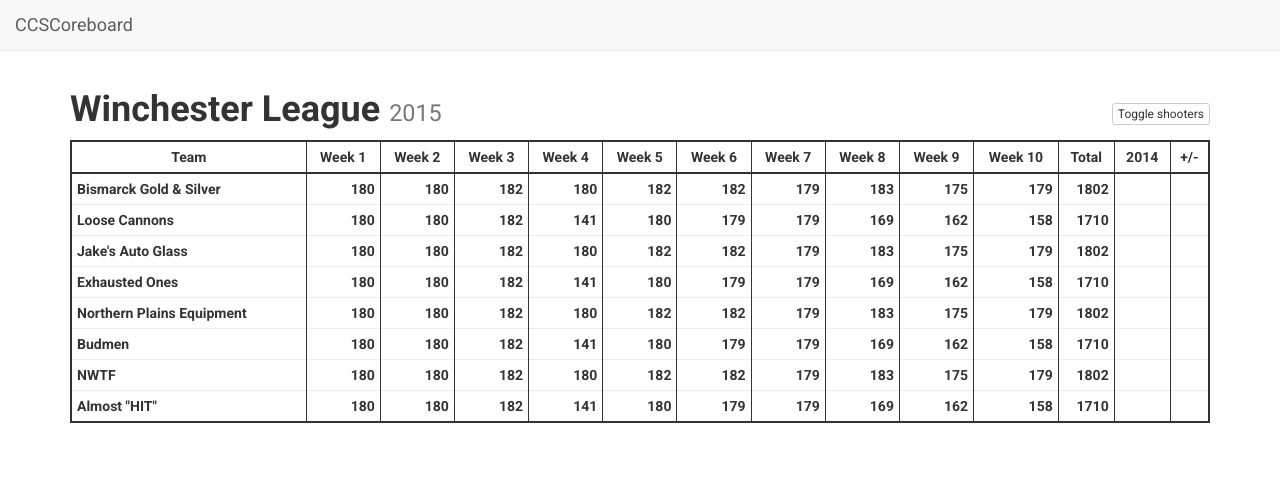
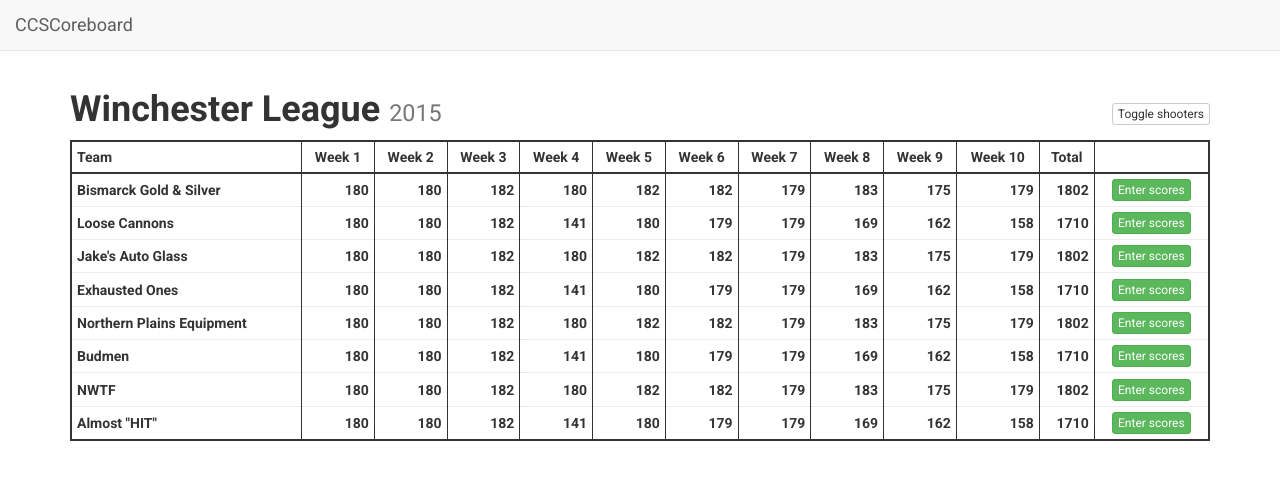
Before and after one commit to briannelson/scoreboard, a Jekyll site: the page built from sporting-clays/2015/winchester/index.html, in a window 1280 px wide. Shown: the top 480 px of the page. Built offline with Jekyll 4.4.1, drawn with Linux system fonts in a browser that asks for light colours; nearby versions of some CDN libraries.

Commit message:
Make better tables

```diff
--- a/css/main.scss
+++ b/css/main.scss
@@ -29,13 +29,25 @@ h6 {
   position: relative;
   top: 13px;
 }
+.score-table>tbody>tr>td {
+  vertical-align: middle;
+}
 .score-table.expanded {
   tbody tr.team td {
     background: #dff0d8;
   }
+  &.table-bordered>tbody>tr.team>td {
+    border-top: 2px solid #333;
+  }
 }
 .score-table.collapsed {
   tbody tr.shooter {
+    display: none;
+  }
+  &.table-bordered>thead>tr>th.prev {
+    border-right-color: #fff;
+  }
+  thead tr span {
     display: none;
   }
 }
@@ -64,6 +76,10 @@ tbody td {
 }
 .table-bordered>thead>tr>th {
   border-color: #333;
+  text-align: center;
+  &:first-child {
+    text-align: left;
+  }
 }
 .table-bordered>tbody>tr.team>td,
 .table-bordered>tbody>tr>td.name {
@@ -90,7 +106,6 @@ tbody td {
 .table-hover>tbody>tr:hover>td.adj {
   background: #dff0d8;
 }
-
-.expanded.table-bordered>tbody>tr.team>td {
-  border-top: 2px solid #333;
+.team-actions {
+  text-align: center;
 }
--- a/sporting-clays/2015/winchester/index.html
+++ b/sporting-clays/2015/winchester/index.html
@@ -14,20 +14,20 @@ layout: default
   <table class="table table-condensed table-bordered table-hover score-table collapsed">
     <thead>
       <tr>
-        <th colspan="2" class="text-center">Team</th>
-        <th colspan="3" class="text-center">Week 1</th>
-        <th colspan="3" class="text-center">Week 2</th>
-        <th colspan="3" class="text-center">Week 3</th>
-        <th colspan="3" class="text-center">Week 4</th>
-        <th colspan="3" class="text-center">Week 5</th>
-        <th colspan="3" class="text-center">Week 6</th>
-        <th colspan="3" class="text-center">Week 7</th>
-        <th colspan="3" class="text-center">Week 8</th>
-        <th colspan="3" class="text-center">Week 9</th>
-        <th colspan="3" class="text-center">Week 10</th>
-        <th class="text-center">Total</th>
-        <th class="text-center">2014</th>
-        <th class="text-center">+/-</th>
+        <th colspan="2">Team</th>
+        <th colspan="3">Week 1</th>
+        <th colspan="3">Week 2</th>
+        <th colspan="3">Week 3</th>
+        <th colspan="3">Week 4</th>
+        <th colspan="3">Week 5</th>
+        <th colspan="3">Week 6</th>
+        <th colspan="3">Week 7</th>
+        <th colspan="3">Week 8</th>
+        <th colspan="3">Week 9</th>
+        <th colspan="3">Week 10</th>
+        <th class="final">Total</th>
+        <th class="prev"><span>2014</span></th>
+        <th class="change"><span>+/-</span></th>
       </tr>
     </thead>
     <tbody>
@@ -44,8 +44,9 @@ layout: default
         <td colspan="3">175</td>
         <td colspan="3">179</td>
         <td>1802</td>
-        <td></td>
-        <td></td>
+        <td class="team-actions" colspan="2">
+          <a class="btn btn-xs btn-success" href="{{ site.baseurl }}/sporting-clays/2015/winchester/bismarck-gold-silver">Enter scores</a>
+        </td>
       </tr>
       <tr class="shooter">
         <td class="name">Larry Schneider</td>
@@ -348,8 +349,9 @@ layout: default
         <td colspan="3">162</td>
         <td colspan="3">158</td>
         <td>1710</td>
-        <td></td>
-        <td></td>
+        <td class="team-actions" colspan="2">
+          <a class="btn btn-xs btn-success" href="{{ site.baseurl }}/sporting-clays/2015/winchester/bismarck-gold-silver">Enter scores</a>
+        </td>
       </tr>
       <tr class="shooter">
         <td class="name">Larry Schneider</td>
@@ -652,8 +654,9 @@ layout: default
         <td colspan="3">175</td>
         <td colspan="3">179</td>
         <td>1802</td>
-        <td></td>
-        <td></td>
+        <td class="team-actions" colspan="2">
+          <a class="btn btn-xs btn-success" href="{{ site.baseurl }}/sporting-clays/2015/winchester/bismarck-gold-silver">Enter scores</a>
+        </td>
       </tr>
       <tr class="shooter">
         <td class="name">Larry Schneider</td>
@@ -956,8 +959,9 @@ layout: default
         <td colspan="3">162</td>
         <td colspan="3">158</td>
         <td>1710</td>
-        <td></td>
-        <td></td>
+        <td class="team-actions" colspan="2">
+          <a class="btn btn-xs btn-success" href="{{ site.baseurl }}/sporting-clays/2015/winchester/bismarck-gold-silver">Enter scores</a>
+        </td>
       </tr>
       <tr class="shooter">
         <td class="name">Larry Schneider</td>
@@ -1260,8 +1264,9 @@ layout: default
         <td colspan="3">175</td>
         <td colspan="3">179</td>
         <td>1802</td>
-        <td></td>
-        <td></td>
+        <td class="team-actions" colspan="2">
+          <a class="btn btn-xs btn-success" href="{{ site.baseurl }}/sporting-clays/2015/winchester/bismarck-gold-silver">Enter scores</a>
+        </td>
       </tr>
       <tr class="shooter">
         <td class="name">Larry Schneider</td>
@@ -1564,8 +1569,9 @@ layout: default
         <td colspan="3">162</td>
         <td colspan="3">158</td>
         <td>1710</td>
-        <td></td>
-        <td></td>
+        <td class="team-actions" colspan="2">
+          <a class="btn btn-xs btn-success" href="{{ site.baseurl }}/sporting-clays/2015/winchester/bismarck-gold-silver">Enter scores</a>
+        </td>
       </tr>
       <tr class="shooter">
         <td class="name">Larry Schneider</td>
@@ -1868,8 +1874,9 @@ layout: default
         <td colspan="3">175</td>
         <td colspan="3">179</td>
         <td>1802</td>
-        <td></td>
-        <td></td>
+        <td class="team-actions" colspan="2">
+          <a class="btn btn-xs btn-success" href="{{ site.baseurl }}/sporting-clays/2015/winchester/bismarck-gold-silver">Enter scores</a>
+        </td>
       </tr>
       <tr class="shooter">
         <td class="name">Larry Schneider</td>
@@ -2172,8 +2179,9 @@ layout: default
         <td colspan="3">162</td>
         <td colspan="3">158</td>
         <td>1710</td>
-        <td></td>
-        <td></td>
+        <td class="team-actions" colspan="2">
+          <a class="btn btn-xs btn-success" href="{{ site.baseurl }}/sporting-clays/2015/winchester/bismarck-gold-silver">Enter scores</a>
+        </td>
       </tr>
       <tr class="shooter">
         <td class="name">Larry Schneider</td>
```
Also changed, not shown: index.html (+6 -6 lines), 4 other files.
